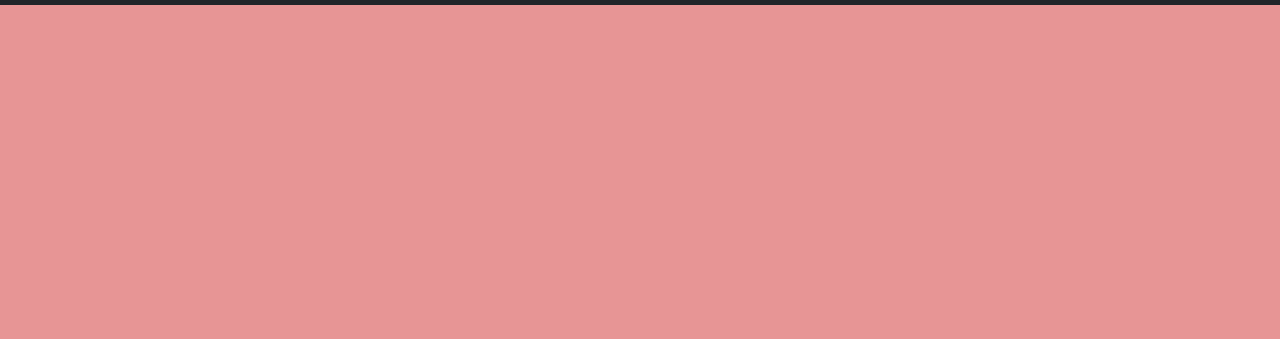
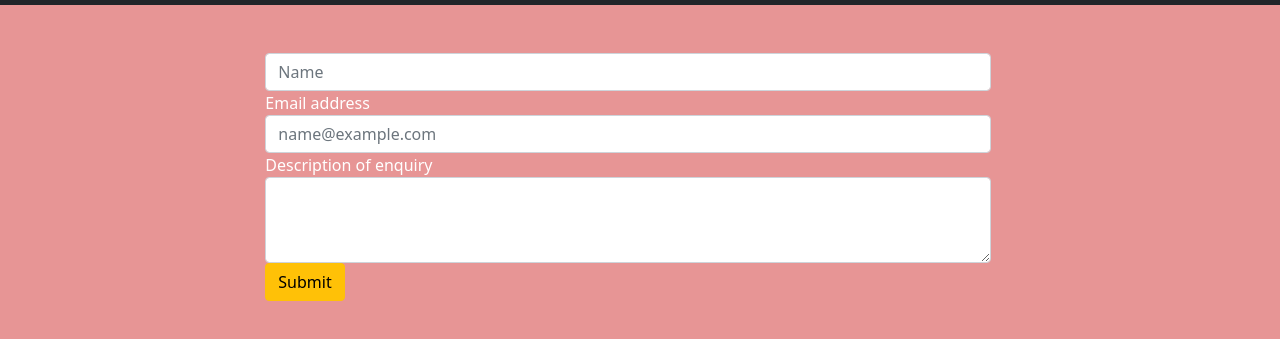
Before and after one commit to Code-Institute-Submissions/JoeLouisDsantos-Book-Club-Project-2, a plain HTML site: page contact.html in a window 1280 px wide. Shown: the part 51-390 px from the top of the page. Drawn offline with nearby package versions, Linux system fonts and the light colour scheme.

Commit message:
Added email form to contact.html

```diff
--- a/contact.html
+++ b/contact.html
@@ -37,7 +37,46 @@
         </nav>
     </header>
     <section>
-
+        <div
+        class="row no-gutters container-fluid justify-content-center form-padding"
+      >
+        <form
+          class="col-md-8 p-5 form-styles"
+          onsubmit="return sendMail(this);"
+        >
+          <div>
+            <div>
+              <input type="text" name="name" class="form-control" id="fullname" placeholder="Name" required/>
+            </div>
+          </div>
+          <div class="text-white form-group">
+            <label for="emailaddress">Email address</label>
+            <input
+              type="text"
+              name="emailaddress"
+              class="form-control"
+              id="emailaddress"
+              placeholder="name@example.com"
+              required
+            />
+          </div>
+          <div class="text-white form-group">
+            <label for="projectsummary"
+              >Description of enquiry</label
+            >
+            <textarea
+              class="form-control"
+              id="projectsummary"
+              name="projectsummary"
+              rows="3"
+              required
+            ></textarea>
+          </div>
+          <div class="pb-3">
+            <button type="submit" class="btn btn-warning" onClick="window.location.reload();">Submit</button>
+          </div>
+        </form>
+      </div>
     </section>
     <footer></footer>
 
```
Also changed, not shown: index.html (+2 -2 lines), location.html (+1 -1 lines).
